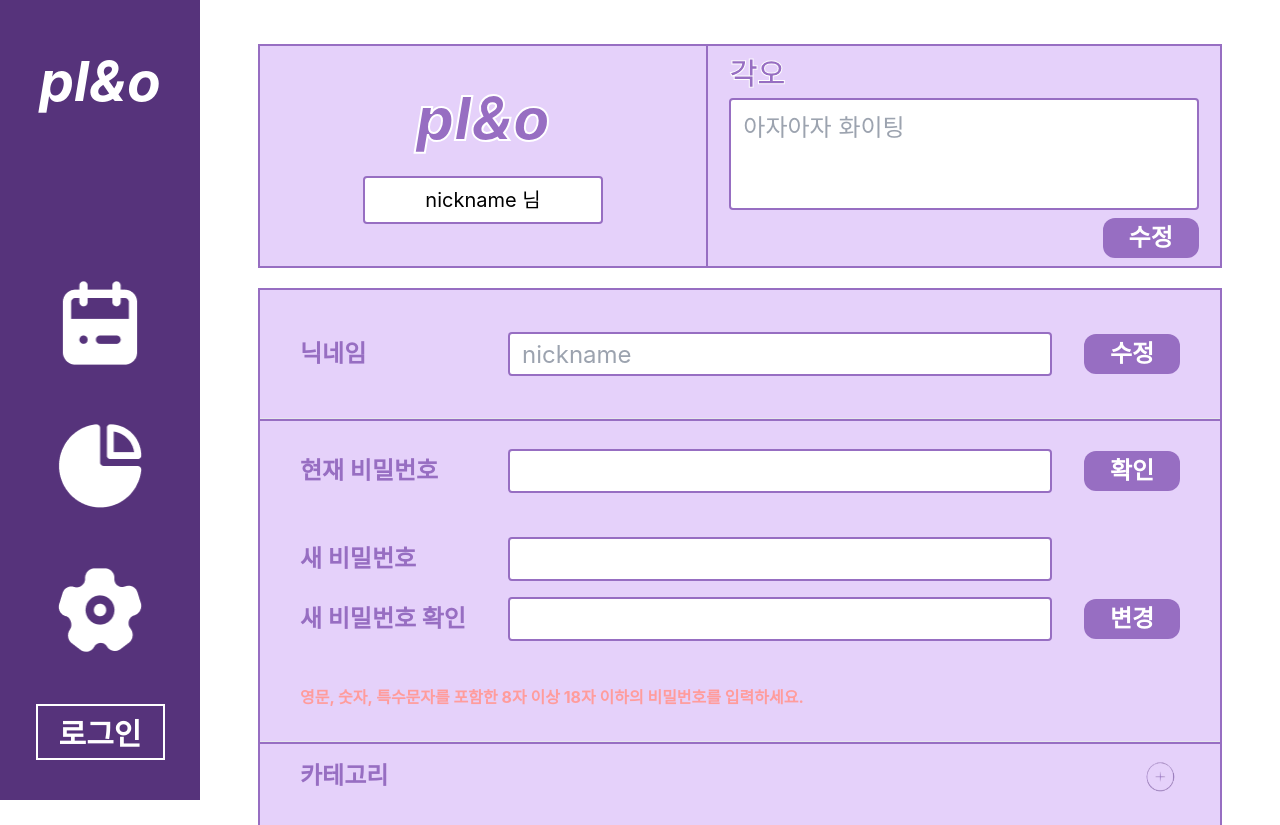
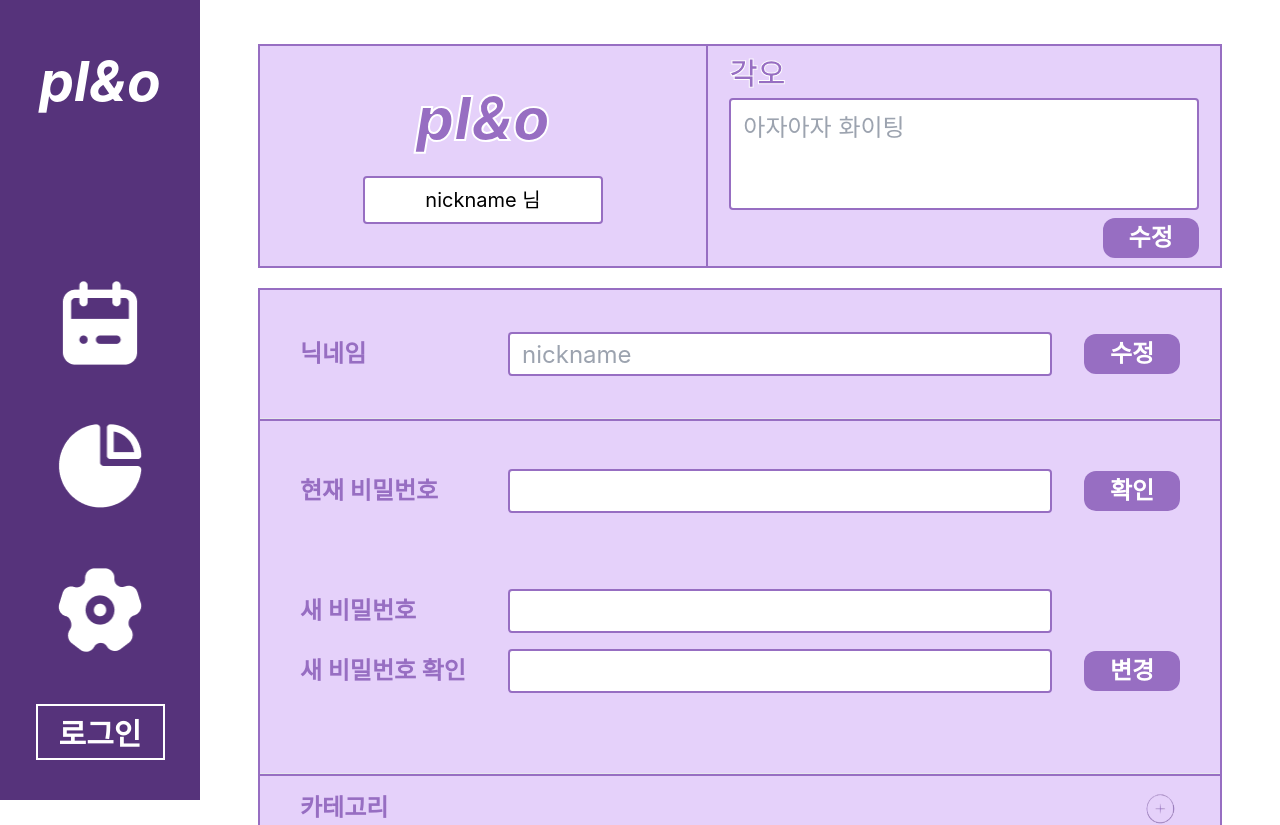
Before and after one commit to pl-o-plando/plo_web, a React (Create React App) app: page /setting in a window 1280 px wide. Shown: the top 825 px of the page. Built offline with nearby package versions, Linux system fonts and the light colour scheme.

Commit message:
[design] 비밀번호 유효성 검사 추가

```diff
--- a/src/pages/Setting.js
+++ b/src/pages/Setting.js
@@ -3,6 +3,43 @@ import plus from "../assets/btn_plus.png";
 import { useForm } from "react-hook-form";
 
 const Setting = () => {
+  const {
+    register,
+    handleSubmit,
+    watch,
+    formState: { errors },
+  } = useForm();
+  const onSubmit = (data) => {
+    console.log(data);
+  };
+  const pw = "12345678a!"
+
+  const [enteredPw, setEnteredPw] = useState('');
+  const [pwMessage, setPwMessage] = useState('');
+  const [newPw, setNewPw] = useState('');
+  const [newPwCk, setNewPwCk] = useState('');
+  const [newPwM, setNewPwM] = useState('');
+
+  const handlePwSubmit = () => {
+    if (enteredPw === pw) {
+      setPwMessage("비밀번호가 일치합니다.");
+    } else {
+      setPwMessage("비밀번호가 일치하지 않습니다.");
+    }
+  };
+
+  const handleNewPwSubmit = () => {
+    const passwordRegex = /^(?=.*[a-zA-Z])(?=.*\d)(?=.*[!@#$%^&*])[a-zA-Z\d!@#$%^&*]{8,18}$/;
+    const isNewPwValid = passwordRegex.test(newPw);
+
+    if (!isNewPwValid) {
+      setNewPwM("영문, 숫자, 특수문자를 포함한 8자 이상 18자 이하의 비밀번호를 입력하세요.");
+    } else if (newPw !== newPwCk) {
+      setNewPwM("비밀번호가 일치하지 않습니다.");
+    } else {
+      setNewPwM("비밀번호가 일치합니다.");
+    }
+  };
 
   // 닉네임, 각오
   const [nickname, setNickname] = useState('nickname');
@@ -108,31 +145,48 @@ const Setting = () => {
           <div className='ml-8 bg-[#976EC2] w-[6rem] h-10 text-white rounded-xl flex justify-center items-center text-2xl font-bold'onClick={handleNicknameEdit}>수정</div>
         </div>
         <hr style={{ borderBottom: '2px solid #976EC2' }}/>
-        <div className='h-[20rem] flex flex-col justify-evenly'>
+        <div className='h-[22rem] flex flex-col justify-evenly'>
+          <form onSubmit={handleSubmit(onSubmit)}>
           <div className='flex items-center w-11/12 mb-4 mx-auto'>
             <p className='flex grow'>현재 비밀번호</p>
-            <input type='password' className='outline-none text-black pl-3 h-11 w-[34rem] font-normal border-[#976EC2] border-2 rounded grow-2'/>
-            <div className='ml-8 bg-[#976EC2] w-[6rem] h-10 text-white rounded-xl flex justify-center items-center text-2xl font-bold'>확인</div>
-          </div>
-          <form>
-          <div className='flex items-center w-11/12 mb-4 mx-auto'>
-            <p className='flex grow'>새 비밀번호</p>
             <input
               type='password'
               className='outline-none text-black pl-3 h-11 w-[34rem] font-normal border-[#976EC2] border-2 rounded grow-2'
+              value={enteredPw}
+              onChange={(e) => setEnteredPw(e.target.value)}
             />
-            <div className='ml-8 w-[6rem] h-10 '></div>
+            <div className='ml-8 bg-[#976EC2] w-[6rem] h-10 text-white rounded-xl flex justify-center items-center text-2xl font-bold' type="submit" onClick={handlePwSubmit}>확인</div>
           </div>
-            <div className='flex items-center w-11/12 mb-3 mx-auto'>
+          <div className='h-3 w-11/12 text-lg mx-auto text-[#FF9C9C]'>{pwMessage}</div>
+          </form>
+          <form>
+            <div className='flex items-center w-11/12 mb-4 mx-auto'>
+              <p className='flex grow'>새 비밀번호</p>
+              <input
+                type='password'
+                className='outline-none text-black pl-3 h-11 w-[34rem] font-normal border-[#976EC2] border-2 rounded grow-2'
+                value={newPw}
+                onChange={(e) => setNewPw(e.target.value)}
+              />
+              <div className='ml-8 w-[6rem] h-10 '></div>
+            </div>
+            <div className='w-11/12 my-0 mx-auto text-lg text-[#FF9C9C]'>
+              {errors.password && errors.password.message}
+            </div>
+            <div className='flex items-center w-11/12 mx-auto'>
               <p className='flex grow'>새 비밀번호 확인</p>
               <input
                 type='password'
                 className='outline-none text-black pl-3 h-11 w-[34rem] font-normal border-[#976EC2] border-2 rounded grow-2'
+                value={newPwCk}
+                onChange={(e) => setNewPwCk(e.target.value)}
               />
-              <div className='ml-8 bg-[#976EC2] w-[6rem] h-10 text-white rounded-xl flex justify-center items-center text-2xl font-bold'>변경</div>
+              <div className='ml-8 bg-[#976EC2] w-[6rem] h-10 text-white rounded-xl flex justify-center items-center text-2xl font-bold' type="submit" onClick={handleNewPwSubmit}>변경</div>
+            </div>
+            <div className='h-3 w-11/12 my-0 mx-auto text-lg text-[#FF9C9C] mt-5'>
+              {newPwM}
             </div>
           </form>
-          <p className='w-11/12 my-0 mx-auto text-[1rem] text-[#FF9C9C]'>영문, 숫자, 특수문자를 포함한 8자 이상 18자 이하의 비밀번호를 입력하세요.</p>
         </div>
         <hr style={{ borderBottom: '2px solid #976EC2' }}/>
         <div>
@@ -168,7 +222,7 @@ const Setting = () => {
             회원탈퇴
             <div className='bg-[#FF9C9C] w-[6rem] h-10 text-white rounded-xl flex justify-center items-center text-2xl font-bold'>탈퇴</div>
           </div>
-          <span className='text-[1rem] text-[#FF9C9C]'>탈퇴 시 작성하신 모든 정보는 삭제되며 복구가 불가능합니다.</span>
+          <span className='text-lg text-[#FF9C9C]'>탈퇴 시 작성하신 모든 정보는 삭제되며 복구가 불가능합니다.</span>
         </div>
       </div>
     </div>
```
